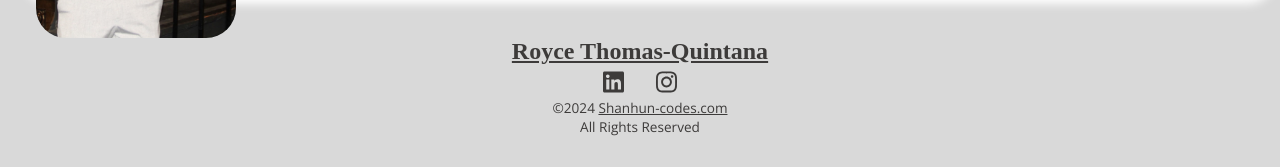
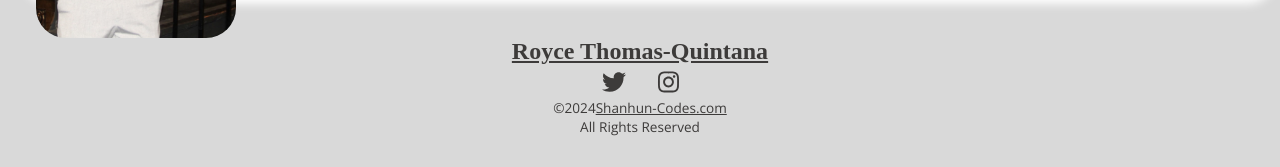
Before and after one commit to RaszeroT/Rolls-College-Portfolio, a React (Vite) app: page / in a window 1280 px wide. Shown: the part 625-792 px from the top of the page. Built offline with nearby package versions, Linux system fonts and the light colour scheme; a web font is replaced by a local one.

Commit message:
change linked in to twitter

```diff
--- a/src/components/Footer.jsx
+++ b/src/components/Footer.jsx
@@ -1,13 +1,13 @@
 import { FontAwesomeIcon } from "@fortawesome/react-fontawesome";
 import {
-  faGithub,
+  faTwitter,
   faLinkedin,
   faInstagram,
 } from "@fortawesome/free-brands-svg-icons";
 
 const Footer = () => {
   const socialIcons = {
-    githubIcon: faGithub,
+    twitterIcon: faTwitter,
     linkedinIcon: faLinkedin,
     instagramIcon: faInstagram,
   };
@@ -22,7 +22,7 @@ const Footer = () => {
           <li>
             <a href="#">
               <span className="icon">
-                <FontAwesomeIcon icon={socialIcons.linkedinIcon} />
+                <FontAwesomeIcon icon={socialIcons.twitterIcon} />
               </span>
             </a>
           </li>
@@ -38,10 +38,10 @@ const Footer = () => {
       <div className="designs">
         <p>
           <span className="copy">
-            &copy;2024{" "}
-            <a href="https://www.shanhun-codes.com">Shanhun-codes.com</a>
+            &copy;2024
+            <a href="https://www.shanhun-codes.com">Shanhun-Codes.com</a>
             <br />
-          </span>{" "}
+          </span>
           All Rights Reserved
         </p>
       </div>
```
